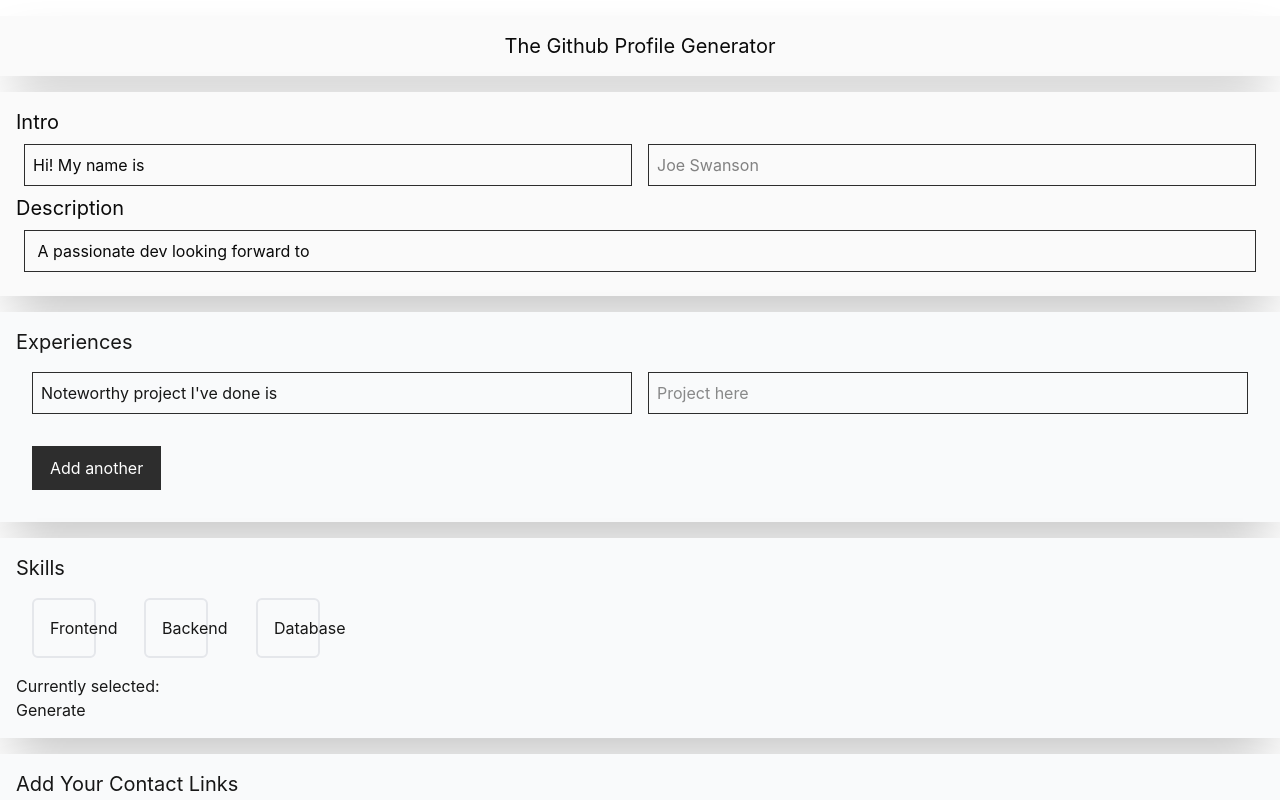
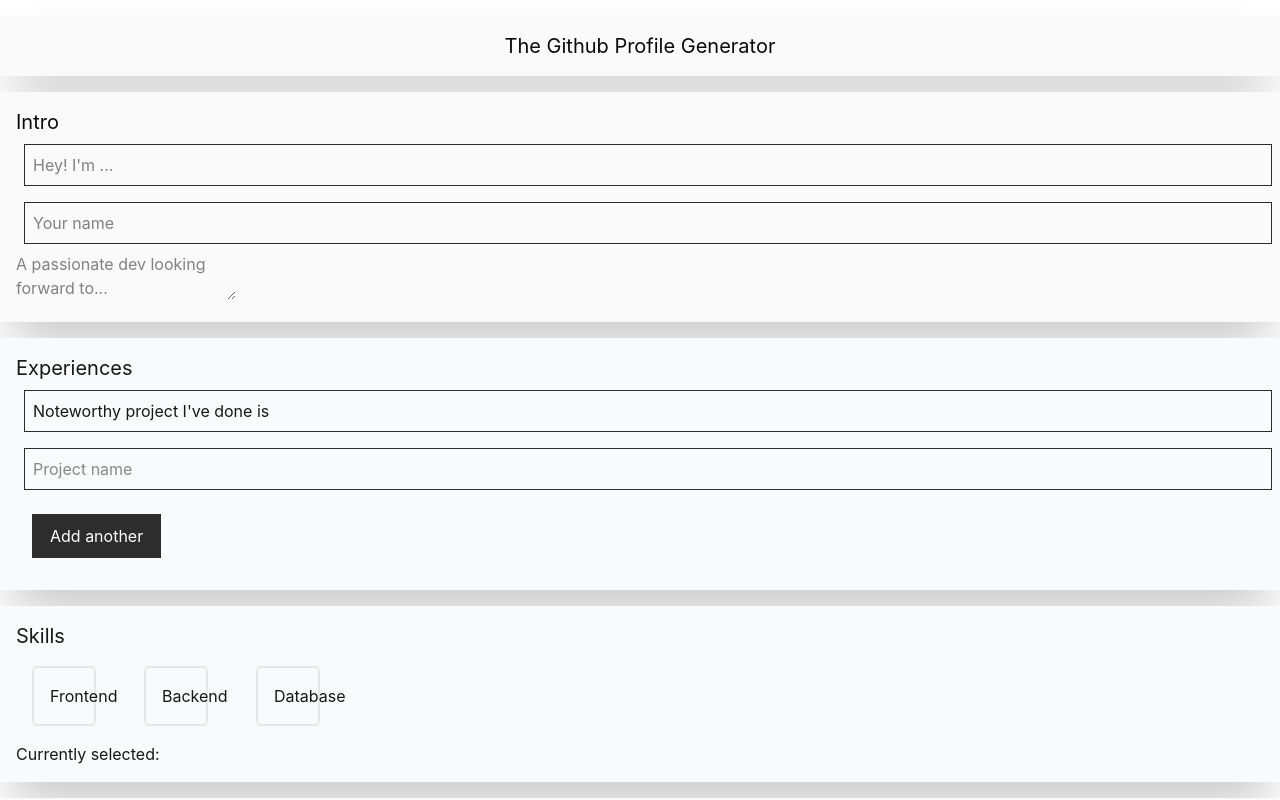
Before and after one commit to ilievskey/github-profile-gen, a React (Vite) app: page / in a window 1280 px wide. Shown: the top 800 px of the page. Built offline with nearby package versions, Linux system fonts and the light colour scheme.

Commit message:
added logic for all components

```diff
--- a/src/App.css
+++ b/src/App.css
@@ -10,7 +10,7 @@ body{
   margin: auto;
 }
 
-input[type="text"] {
+input {
   width: 100%;
   padding: 0.5rem;
   margin: 0.5rem;
--- a/src/App.tsx
+++ b/src/App.tsx
@@ -1,3 +1,4 @@
+import React, {useState} from "react";
 import './App.css'
 import Nav from "./components/Nav.tsx";
 import Intro from "./components/Intro.tsx";
@@ -5,15 +6,41 @@ import Experiences from "./components/Experiences.tsx";
 import Contact from "./components/Contact.tsx";
 import Skills from "./components/Skills.tsx";
 
-function App() {
+const App: React.FC = () => {
+
+    const [profileData, setProfileData] = useState({
+        intro: {intro: "", name: "", desc: ""},
+        experiences: [{text1: "Noteworthy project I've done is", text2: ""}],
+        skills: [] as string[],
+        contacts: [] as {platform: string, url: string}[],
+    })
+
+    const generateReadme = () => {
+        const readmeContent = `
+        # ${profileData.intro.name}
+        ${profileData.intro.intro} ${profileData.intro.name}. ${profileData.intro.desc}
+        ## Experiences
+        ${profileData.experiences.map(exp => `- ${exp.text1}: ${exp.text2}`).join('\n')}
+        ## Skills
+        ${profileData.skills.join(', ')}
+        ## Contact
+        ${profileData.contacts.map(contact => `- ${contact.platform}: ${contact.url}`).join('\n')}
+        `;
+        const blob = new Blob([readmeContent], {type: 'text/plain'});
+        const link = document.createElement('a');
+        link.href = URL.createObjectURL(blob);
+        link.download = 'README.md';
+        link.click();
+    }
 
   return (
     <>
         <Nav/>
-        <Intro/>
-        <Experiences/>
-        <Skills/>
-        <Contact/>
+        <Intro profileData={profileData} setProfileData={setProfileData}/>
+        <Experiences profileData={profileData} setProfileData={setProfileData}/>
+        <Skills profileData={profileData} setProfileData={setProfileData}/>
+        <Contact profileData={profileData} setProfileData={setProfileData}/>
+        <button onClick={generateReadme} className="add px-4 py-2">G e n e r a t e README</button>
     </>
   )
 }
--- a/src/components/Contact.tsx
+++ b/src/components/Contact.tsx
@@ -1,10 +1,9 @@
-import React, {useState} from 'react';
+import React from 'react';
 import {FaGithub, FaLinkedin, FaBehance} from 'react-icons/fa';
 
-type ContactField = {
-    platform: string;
-    icon: React.ReactNode;
-    url: string;
+type ContactProps = {
+    profileData: any;
+    setProfileData: React.Dispatch<React.SetStateAction<any>>;
 };
 
 const availableContacts =[
@@ -13,18 +12,24 @@ const availableContacts =[
     {platform: "Behance", icon: <FaBehance/>},
 ];
 
-const Contact = () => {
-    const [contactFields, setContactFields] = useState<ContactField[]>([]);
+const Contact: React.FC<ContactProps> = ({profileData, setProfileData}) => {
 
     const handleAddContact = (contact: {platform: string; icon: React.ReactNode}) => {
-        if(contactFields.some(field => field.icon === contact.icon)) return;
-        setContactFields([...contactFields, {platform: contact.platform, icon: contact.icon, url: ''}]);
+        if(profileData.contacts.some((field: any) => field.platform === contact.platform)) return;
+
+        setProfileData({
+            ...profileData,
+            contacts: [
+                ...profileData.contacts,
+                {platform: contact.platform, url: ""}
+            ]
+        });
     };
 
     const handleInputChange = (index: number, event: React.ChangeEvent<HTMLInputElement>) => {
-        const updatedContacts = [...contactFields];
+        const updatedContacts = [...profileData.contacts];
         updatedContacts[index].url = event.target.value;
-        setContactFields(updatedContacts);
+        setProfileData({...profileData, contacts: updatedContacts});
     };
 
     return (
@@ -42,7 +47,7 @@ const Contact = () => {
                 ))}
             </div>
             <div className="added-contacts mt-4">
-                {contactFields.map((field, index) => (
+                {profileData.contacts.map((field: any, index: number) => (
                     <div key={index} className="flex items-center mb-2">
                         <div className="flex items-center mr-2 w-24">
                             {field.icon}
--- a/src/components/Experiences.tsx
+++ b/src/components/Experiences.tsx
@@ -1,47 +1,42 @@
-import React, {useState} from 'react';
+import React from 'react';
 
-type Field = {
-    text1: string;
-    text2: string;
+type ExperiencesProps = {
+    profileData: any;
+    setProfileData: React.Dispatch<React.SetStateAction<any>>;
 };
 
-const Experiences = () => {
-
-    const [fields, setFields] = useState([
-        {text1: "Noteworthy project I've done is", text2: ""}
-    ]);
-
-    const handleChange = (index: number, fieldKey: keyof Field, event: React.ChangeEvent<HTMLInputElement>) => {
-        const updatedFields = [...fields];
-        updatedFields[index][fieldKey] = event.target.value;
-        setFields(updatedFields);
+const Experiences: React.FC<ExperiencesProps> = ({profileData, setProfileData}) => {
+    const handleChange = (index: number, fieldKey: "text1" | "text2", event: React.ChangeEvent<HTMLInputElement>) => {
+        const updatedExperiences = [...profileData.experiences];
+        updatedExperiences[index][fieldKey] = event.target.value;
+        setProfileData({...profileData, experiences: updatedExperiences});
     };
 
     const addField = () => {
-        setFields([
-            ...fields,
-            {text1: "Currently working on", text2: ""}
-        ]);
+        setProfileData({
+            ...profileData,
+            experiences: [
+                ...profileData.experiences,
+                {text1: "Currently working on", text2: ""},
+            ],
+        });
     };
 
     return (
         <div className="card-bg">
             <h1 className="text-xl">Experiences</h1>
-            {fields.map((field, index) => (
-                <div key={index} className="m-2">
-                    <div className="flex">
+            {profileData.experiences.map((field: any, index: number) => (
+                <div key={index}>
                     <input
-                            type="text"
                         value={field.text1}
-                            onChange={(event) => handleChange(index, 'text1', event)}
+                        onChange={(event) => handleChange(index, "text1", event)}
+                        placeholder="A project I'm proud of"
                     />
                     <input
-                            type="text"
                         value={field.text2}
-                            placeholder="Project here"
-                            onChange={(event) => handleChange(index, 'text2', event)}
+                        onChange={(event) => handleChange(index, "text2", event)}
+                        placeholder="Project name"
                     />
-                    </div>
                 </div>
             ))}
             <button
--- a/src/components/Intro.tsx
+++ b/src/components/Intro.tsx
@@ -1,55 +1,40 @@
-import React, {useState} from "react";
+import React from "react";
 
-type Field = {
-    intro: string;
-    name: string;
-    desc: string;
+type IntroProps = {
+    profileData: any;
+    setProfileData: React.Dispatch<React.SetStateAction<any>>;
 };
 
-const Intro = () => {
-    const [fields, setFields] = useState([
-        {intro: "Hi! My name is", name: "", desc: " A passionate dev looking forward to "}
-    ]);
+const Intro: React.FC<IntroProps> = ({profileData, setProfileData}) => {
 
-    const handleChange = (index: number, fieldKey: keyof Field, event: React.ChangeEvent<HTMLInputElement>) => {
-        const updatedFields = [...fields];
-        updatedFields[index][fieldKey] = event.target.value;
-        setFields(updatedFields);
-    }
+    const handleChange = (fieldKey: keyof typeof profileData.intro, event: React.ChangeEvent<HTMLInputElement | HTMLTextAreaElement>) => {
+        setProfileData({
+            ...profileData,
+            intro: {
+                ...profileData.intro,
+                [fieldKey]: event.target.value,
+            },
+        });
+    };
 
     return (
         <div className="p-4 my-4 bg-zinc-50 shadow-2xl text-neutral-950">
-            {fields.map((field, index) => (
-                <div>
-                    <div>
             <h1 className="text-xl">Intro</h1>
-                        <div className="flex">
             <input
-                                type="text"
-                                value={field.intro}
-                                placeholder="Introduce yourself"
-                                onChange={event => handleChange(index, "intro", event)}
+                value={profileData.intro.intro}
+                onChange={(event) => handleChange("intro", event)}
+                placeholder="Hey! I'm ..."
             />
             <input
-                                type="text"
-                                placeholder="Joe Swanson"
-                                onChange={event => handleChange(index, "name", event)}
+                value={profileData.intro.name}
+                onChange={(event) => handleChange("name", event)}
+                placeholder="Your name"
             />
-                        </div>
-                    </div>
-                    <div>
-                        <h1 className="text-xl">Description</h1>
-                        <div className="flex">
-                            <input
-                                type="text"
-                                placeholder="What do you do"
-                                value={field.desc}
-                                onChange={event => handleChange(index, "desc", event)}
+            <textarea
+                value={profileData.intro.desc}
+                onChange={(event) => handleChange("desc", event)}
+                placeholder="A passionate dev looking forward to..."
             />
-                        </div>
-                    </div>
-                </div>
-            ))}
         </div>
     );
 };
--- a/src/components/Skills.tsx
+++ b/src/components/Skills.tsx
@@ -1,23 +1,20 @@
-import React, {useState} from 'react';
+import React from 'react';
 import Folder from "./Folder.tsx";
 
-const Skills: React.FC = () => {
-    const [selectedIcons, setSelectedIcons] = useState<string[]>([]);
+type SkillsProps = {
+    profileData: any;
+    setProfileData: React.Dispatch<React.SetStateAction<any>>;
+};
+
+const Skills: React.FC<SkillsProps> = ({profileData, setProfileData}) => {
 
     const handleIconClick = (icon: string) => {
-        if(!selectedIcons.includes(icon)){
-            setSelectedIcons((prev) => [...prev, icon]);
+        if(!profileData.skills.includes(icon)){
+            setProfileData({
+                ...profileData,
+                skills: [...profileData.skills, icon],
+            });
         }
-    };
-
-    const generateReadme = () => {
-        const readmeContent = `# Selected Languages\n\n${selectedIcons.join('\n')}`;
-        console.log(readmeContent);
-        const blob = new Blob([readmeContent], {type: 'text/plain'});
-        const link = document.createElement('a');
-        link.href = URL.createObjectURL(blob);
-        link.download = 'README.md';
-        link.click();
     };
 
     return (
@@ -43,11 +40,10 @@ const Skills: React.FC = () => {
             <div>
                 <h2>Currently selected:</h2>
                 <ul>
-                    {selectedIcons.map((icon) => (
-                        <li key={icon}>{icon}</li>
+                    {profileData.skills.map((icon: any, index: number) => (
+                        <span key={index}>{icon}</span>
                     ))}
                 </ul>
-                <button onClick={generateReadme}>Generate</button>
             </div>
         </div>
     );
```
Lines whose indentation alone changed are shown as unchanged.
